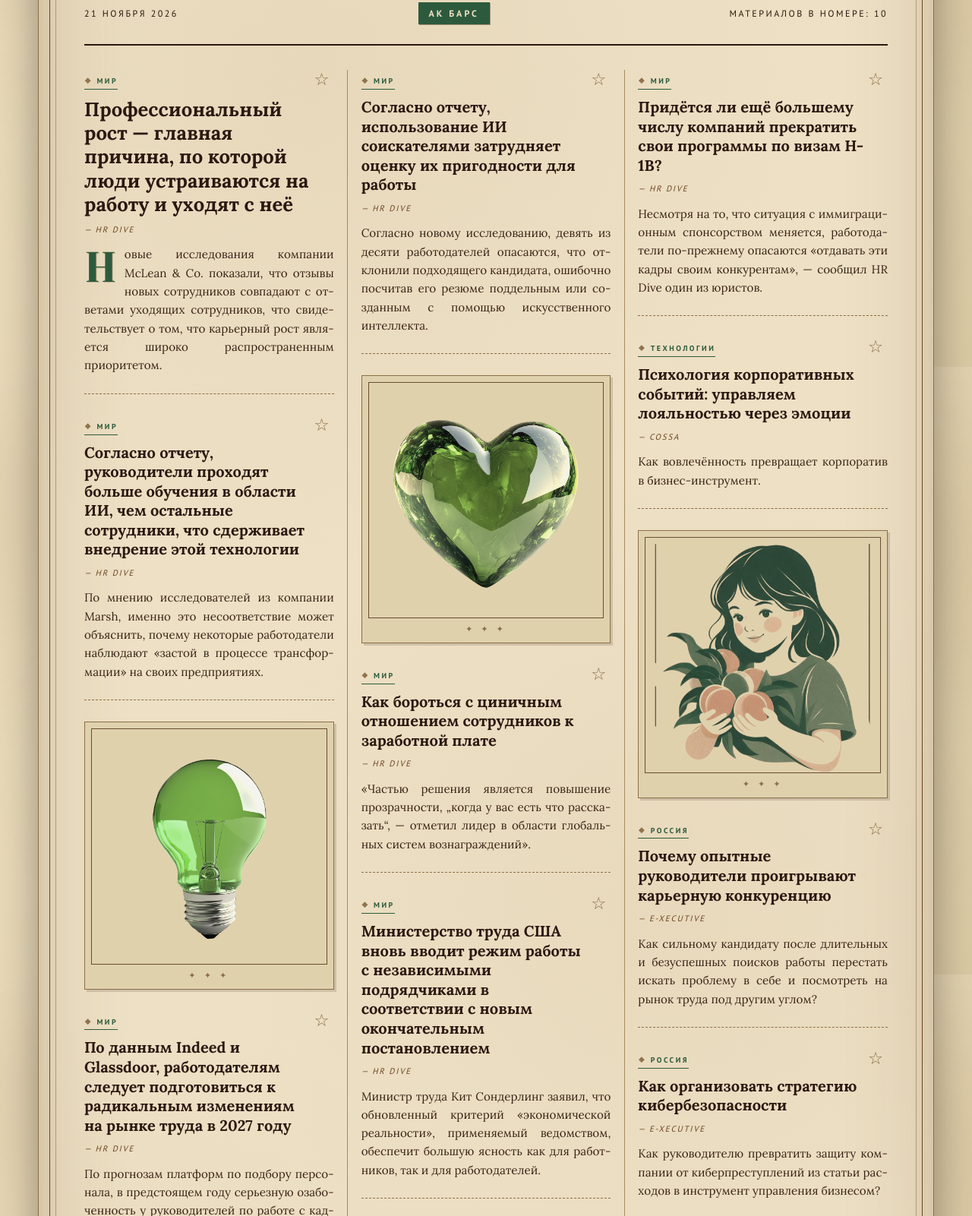
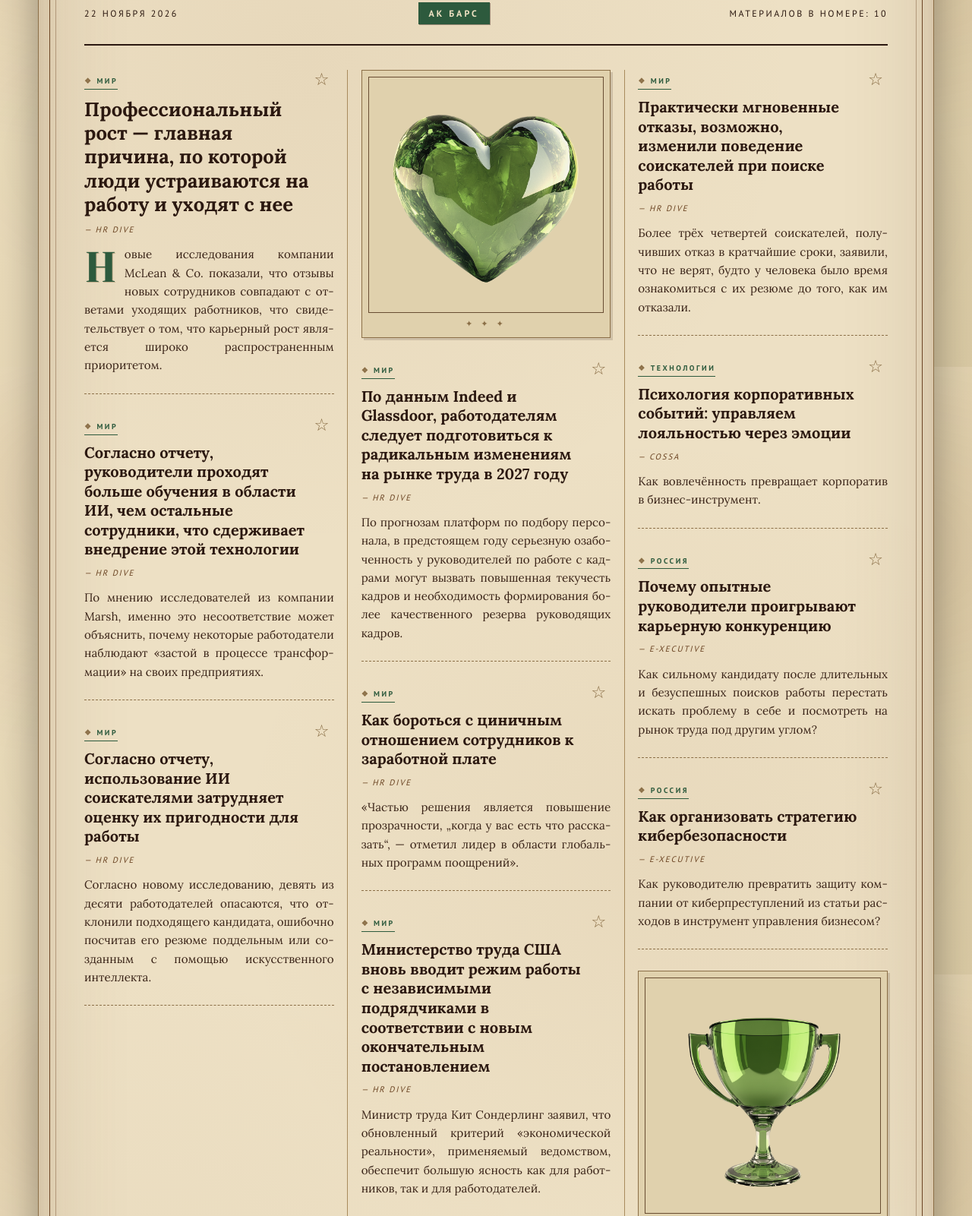
Before and after one commit to Yana170609/hr-daily, a plain HTML site: page index.html in a window 1280 px wide. Shown: the part 317-1918 px from the top of the page at 76% size. Drawn offline with Linux system fonts and the light colour scheme.

Commit message:
deploy: 9d83408612e45df5c77ed3d15ea316f94dce62f9

```diff
--- a/index.html
+++ b/index.html
@@ -211,12 +211,12 @@
             <div class="top-line">
                 <span>Корпоративное издание</span>
                 <span>Для внутреннего пользования</span>
-                <span>Выпуск №325</span>
+                <span>Выпуск №326</span>
             </div>
             <h1>Ведомость <span class="accent">для HR</span></h1>
             <div class="tagline">Новости, тренды и инновации в управлении персоналом</div>
             <div class="bottom-line">
-                <span>21 ноября 2026</span>
+                <span>22 ноября 2026</span>
                 <span class="issue">АК БАРС</span>
                 <span>Материалов в номере: 10</span>
             </div>
@@ -228,14 +228,14 @@
 
                 <article class="article lead"
                          data-id="https://www.hrdive.com/news/career-development-top-reason-people-apply-for-and-leave-jobs/875351/"
-                         data-title="Профессиональный рост — главная причина, по которой люди устраиваются на работу и уходят с неё"
+                         data-title="Профессиональный рост — главная причина, по которой люди устраиваются на работу и уходят с нее"
                          data-source="HR Dive"
                          data-link="https://www.hrdive.com/news/career-development-top-reason-people-apply-for-and-leave-jobs/875351/">
                     <button class="fav-btn" type="button" title="Добавить в избранное" aria-label="Добавить в избранное">☆</button>
                     <span class="category">Мир</span>
-                    <h3><a href="https://www.hrdive.com/news/career-development-top-reason-people-apply-for-and-leave-jobs/875351/" target="_blank" rel="noopener">Профессиональный рост — главная причина, по которой люди устраиваются на работу и уходят с неё</a></h3>
+                    <h3><a href="https://www.hrdive.com/news/career-development-top-reason-people-apply-for-and-leave-jobs/875351/" target="_blank" rel="noopener">Профессиональный рост — главная причина, по которой люди устраиваются на работу и уходят с нее</a></h3>
                     <div class="source">HR Dive</div>
-                    <p class="summary">Новые исследования компании McLean &amp; Co. показали, что отзывы новых сотрудников совпадают с ответами уходящих сотрудников, что свидетельствует о том, что карьерный рост является широко распространенным приоритетом.</p>
+                    <p class="summary">Новые исследования компании McLean &amp; Co. показали, что отзывы новых сотрудников совпадают с ответами уходящих работников, что свидетельствует о том, что карьерный рост является широко распространенным приоритетом.</p>
                 </article>
 
 
@@ -250,26 +250,6 @@
                     <h3><a href="https://www.hrdive.com/news/executives-get-more-ai-training-than-other-workers-hurting-adoption/875395/" target="_blank" rel="noopener">Согласно отчету, руководители проходят больше обучения в области ИИ, чем остальные сотрудники, что сдерживает внедрение этой технологии</a></h3>
                     <div class="source">HR Dive</div>
                     <p class="summary">По мнению исследователей из компании Marsh, именно это несоответствие может объяснить, почему некоторые работодатели наблюдают «застой в процессе трансформации» на своих предприятиях.</p>
-                </article>
-
-
-
-                <figure class="inline-image">
-                    <img src="images/смелость делать новое.PNG" alt="Иллюстрация" loading="lazy">
-                </figure>
-
-
-
-                <article class="article "
-                         data-id="https://www.hrdive.com/news/employers-should-prepare-for-a-labor-market-shake-up-in-2027-report-finds/875221/"
-                         data-title="По данным Indeed и Glassdoor, работодателям следует подготовиться к радикальным изменениям на рынке труда в 2027 году"
-                         data-source="HR Dive"
-                         data-link="https://www.hrdive.com/news/employers-should-prepare-for-a-labor-market-shake-up-in-2027-report-finds/875221/">
-                    <button class="fav-btn" type="button" title="Добавить в избранное" aria-label="Добавить в избранное">☆</button>
-                    <span class="category">Мир</span>
-                    <h3><a href="https://www.hrdive.com/news/employers-should-prepare-for-a-labor-market-shake-up-in-2027-report-finds/875221/" target="_blank" rel="noopener">По данным Indeed и Glassdoor, работодателям следует подготовиться к радикальным изменениям на рынке труда в 2027 году</a></h3>
-                    <div class="source">HR Dive</div>
-                    <p class="summary">По прогнозам платформ по подбору персонала, в предстоящем году серьезную озабоченность у руководителей по работе с кадрами могут вызвать повышенная текучесть кадров и необходимость формирования более качественного резерва руководящих кадров.</p>
                 </article>
 
 
@@ -295,6 +275,20 @@
 
 
                 <article class="article "
+                         data-id="https://www.hrdive.com/news/employers-should-prepare-for-a-labor-market-shake-up-in-2027-report-finds/875221/"
+                         data-title="По данным Indeed и Glassdoor, работодателям следует подготовиться к радикальным изменениям на рынке труда в 2027 году"
+                         data-source="HR Dive"
+                         data-link="https://www.hrdive.com/news/employers-should-prepare-for-a-labor-market-shake-up-in-2027-report-finds/875221/">
+                    <button class="fav-btn" type="button" title="Добавить в избранное" aria-label="Добавить в избранное">☆</button>
+                    <span class="category">Мир</span>
+                    <h3><a href="https://www.hrdive.com/news/employers-should-prepare-for-a-labor-market-shake-up-in-2027-report-finds/875221/" target="_blank" rel="noopener">По данным Indeed и Glassdoor, работодателям следует подготовиться к радикальным изменениям на рынке труда в 2027 году</a></h3>
+                    <div class="source">HR Dive</div>
+                    <p class="summary">По прогнозам платформ по подбору персонала, в предстоящем году серьезную озабоченность у руководителей по работе с кадрами могут вызвать повышенная текучесть кадров и необходимость формирования более качественного резерва руководящих кадров.</p>
+                </article>
+
+
+
+                <article class="article "
                          data-id="https://www.hrdive.com/news/how-to-tackle-employee-pay-cynicism/875126/"
                          data-title="Как бороться с циничным отношением сотрудников к заработной плате"
                          data-source="HR Dive"
@@ -303,7 +297,7 @@
                     <span class="category">Мир</span>
                     <h3><a href="https://www.hrdive.com/news/how-to-tackle-employee-pay-cynicism/875126/" target="_blank" rel="noopener">Как бороться с циничным отношением сотрудников к заработной плате</a></h3>
                     <div class="source">HR Dive</div>
-                    <p class="summary">«Частью решения является повышение прозрачности, „когда у вас есть что рассказать“, — отметил лидер в области глобальных систем вознаграждений».</p>
+                    <p class="summary">«Частью решения является повышение прозрачности, „когда у вас есть что рассказать“, — отметил лидер в области глобальных программ поощрений».</p>
                 </article>
 
 
@@ -323,15 +317,15 @@
 
 
                 <article class="article "
-                         data-id="https://www.hrdive.com/news/will-more-companies-need-to-end-their-h-1b-visa-programs/875067/"
-                         data-title="Придётся ли ещё большему числу компаний прекратить свои программы по визам H-1B?"
+                         data-id="https://www.hrdive.com/news/near-instant-rejections-may-have-changed-job-search-behavior/875085/"
+                         data-title="Практически мгновенные отказы, возможно, изменили поведение соискателей при поиске работы"
                          data-source="HR Dive"
-                         data-link="https://www.hrdive.com/news/will-more-companies-need-to-end-their-h-1b-visa-programs/875067/">
+                         data-link="https://www.hrdive.com/news/near-instant-rejections-may-have-changed-job-search-behavior/875085/">
                     <button class="fav-btn" type="button" title="Добавить в избранное" aria-label="Добавить в избранное">☆</button>
                     <span class="category">Мир</span>
-                    <h3><a href="https://www.hrdive.com/news/will-more-companies-need-to-end-their-h-1b-visa-programs/875067/" target="_blank" rel="noopener">Придётся ли ещё большему числу компаний прекратить свои программы по визам H-1B?</a></h3>
+                    <h3><a href="https://www.hrdive.com/news/near-instant-rejections-may-have-changed-job-search-behavior/875085/" target="_blank" rel="noopener">Практически мгновенные отказы, возможно, изменили поведение соискателей при поиске работы</a></h3>
                     <div class="source">HR Dive</div>
-                    <p class="summary">Несмотря на то, что ситуация с иммиграционным спонсорством меняется, работодатели по-прежнему опасаются «отдавать эти кадры своим конкурентам», — сообщил HR Dive один из юристов.</p>
+                    <p class="summary">Более трёх четвертей соискателей, получивших отказ в кратчайшие сроки, заявили, что не верят, будто у человека было время ознакомиться с их резюме до того, как им отказали.</p>
                 </article>
 
 
@@ -347,12 +341,6 @@
                     <div class="source">Cossa</div>
                     <p class="summary">Как вовлечённость превращает корпоратив в&nbsp;бизнес-инструмент.</p>
                 </article>
-
-
-
-                <figure class="inline-image">
-                    <img src="images/magnific_Bh52ZWBoQR-removebg-preview.png" alt="Иллюстрация" loading="lazy">
-                </figure>
 
 
 
@@ -381,6 +369,12 @@
                     <div class="source">E-xecutive</div>
                     <p class="summary">Как руководителю превратить защиту компании от киберпреступлений из статьи расходов в инструмент управления бизнесом?</p>
                 </article>
+
+
+
+                <figure class="inline-image">
+                    <img src="images/КОМАНДА.png" alt="Иллюстрация" loading="lazy">
+                </figure>
 
 
         </div>
```
